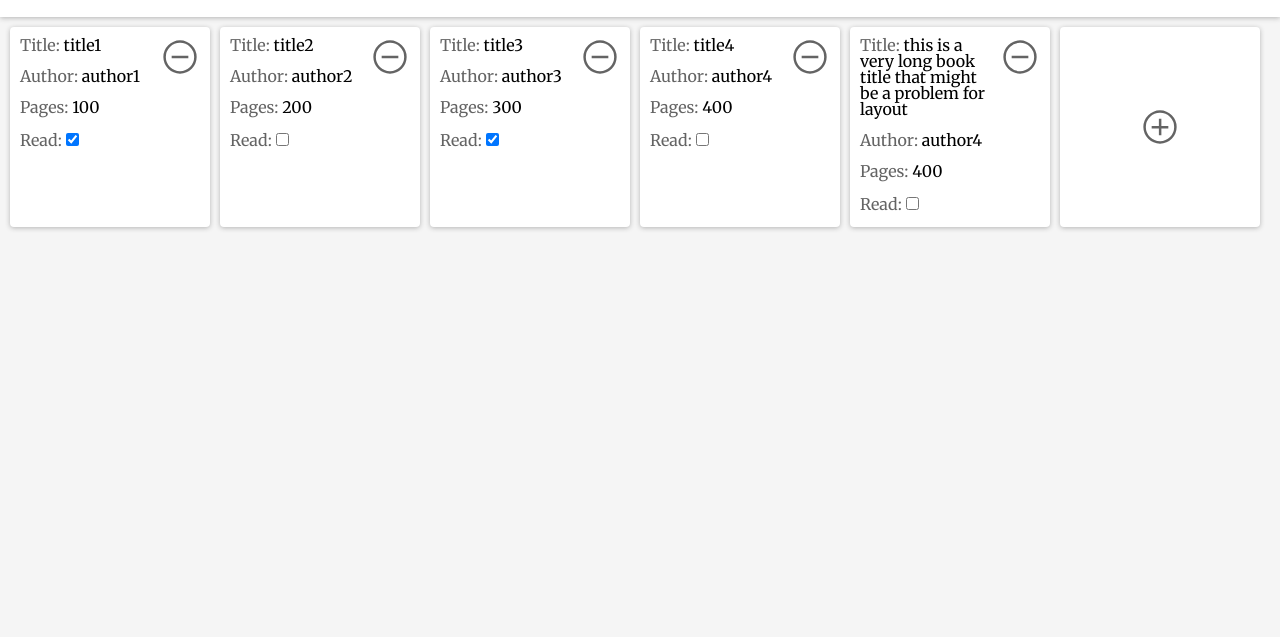
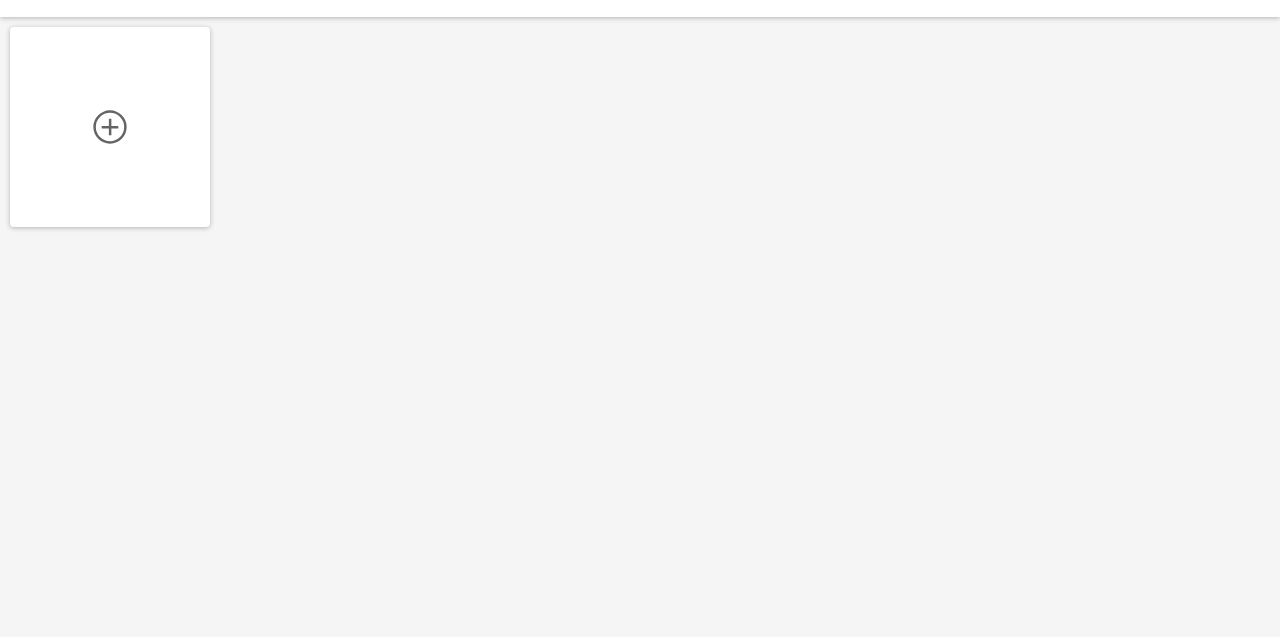
Before and after one commit to perugi/library, a plain HTML site: page index.html in a window 1280 px wide. Shown: the part 76-713 px from the top of the page. Drawn offline with nearby package versions, Linux system fonts and the light colour scheme.

Commit message:
Remove default library titles

```diff
--- a/library.js
+++ b/library.js
@@ -1,16 +1,16 @@
 let myLibrary = [];
-myLibrary = [
-  new Book("title1", "author1", 100, true),
-  new Book("title2", "author2", 200, false),
-  new Book("title3", "author3", 300, true),
-  new Book("title4", "author4", 400, false),
-  new Book(
-    "this is a very long book title that might be a problem for layout",
-    "author4",
-    400,
-    false
-  ),
-];
+// myLibrary = [
+//   new Book("title1", "author1", 100, true),
+//   new Book("title2", "author2", 200, false),
+//   new Book("title3", "author3", 300, true),
+//   new Book("title4", "author4", 400, false),
+//   new Book(
+//     "this is a very long book title that might be a problem for layout",
+//     "author4",
+//     400,
+//     false
+//   ),
+// ];
 displayLibrary();
 
 function Book(title, author, pages, read) {
--- a/styles.css
+++ b/styles.css
@@ -189,4 +189,5 @@ footer {
 
 .attribute {
     font-size: 14px;
+    margin-bottom: 6px;
 }
```
